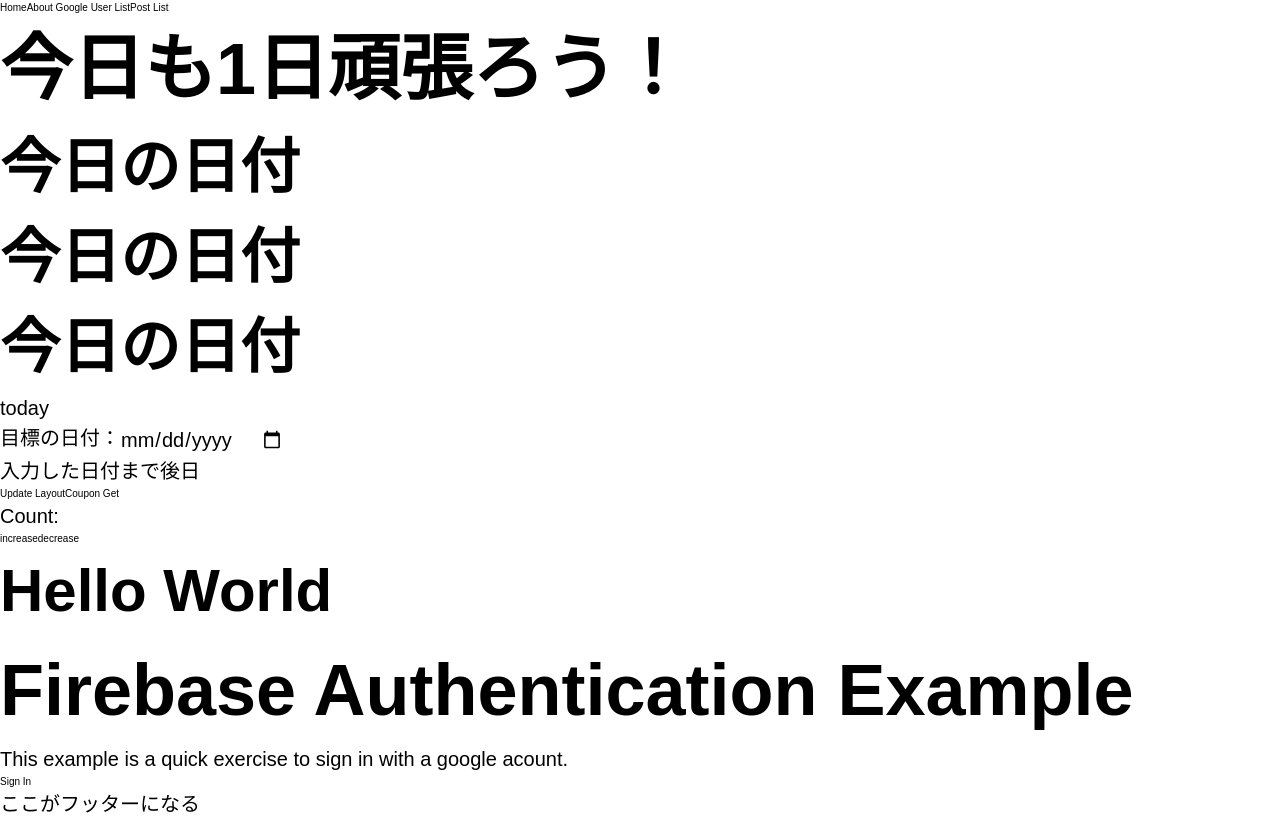
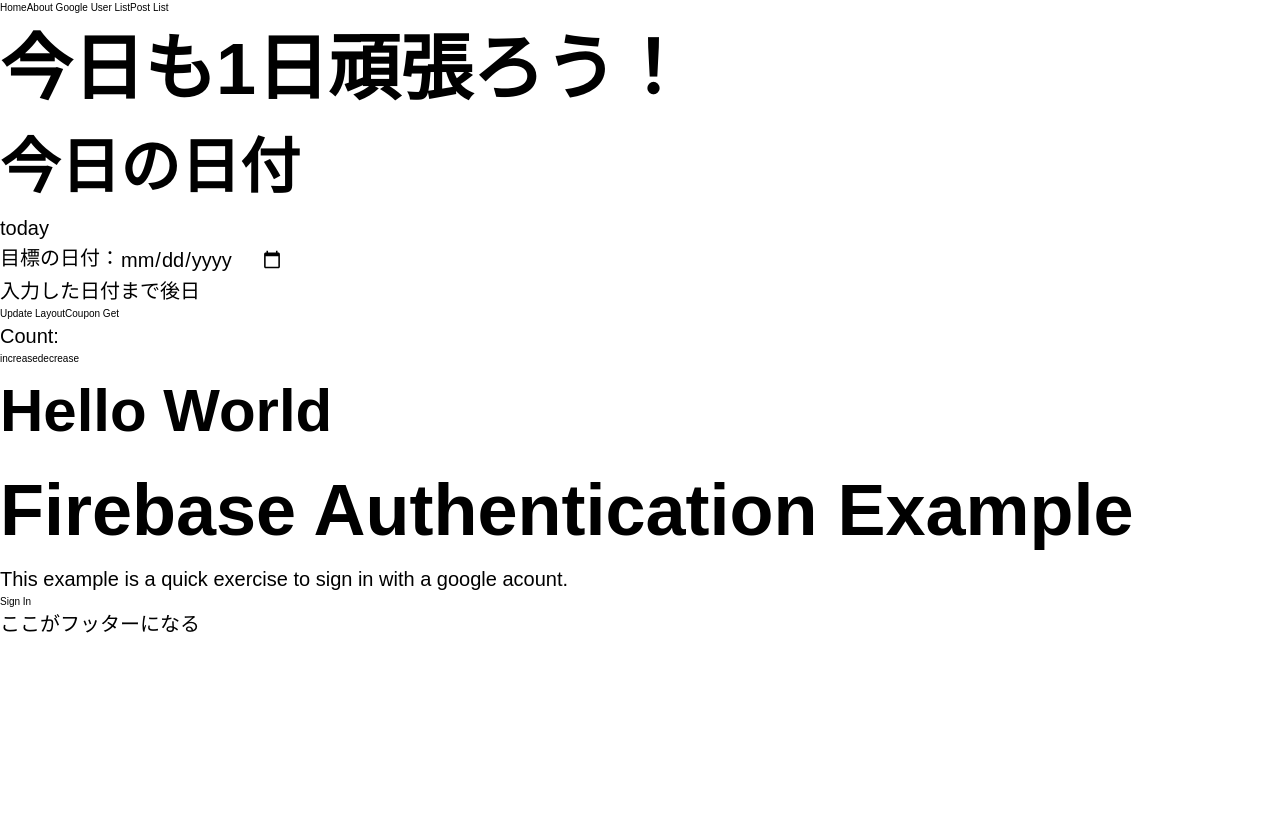
Before and after one commit to takatoshi-tenko/footprint-client, a Nuxt app: page / in a window 1280 px wide. Built offline with nearby package versions, Linux system fonts and the light colour scheme; no server answers.

Commit message:
remove info

```diff
--- a/pages/index.vue
+++ b/pages/index.vue
@@ -1,8 +1,6 @@
 <template>
   <div>
     <h1>今日も1日頑張ろう！</h1>
-    <h2>今日の日付</h2>
-    <h2>今日の日付</h2>
     <h2>今日の日付</h2>
     <p class="today">today</p>
     <p>目標の日付：<input type="date" name="date" /></p>
```
